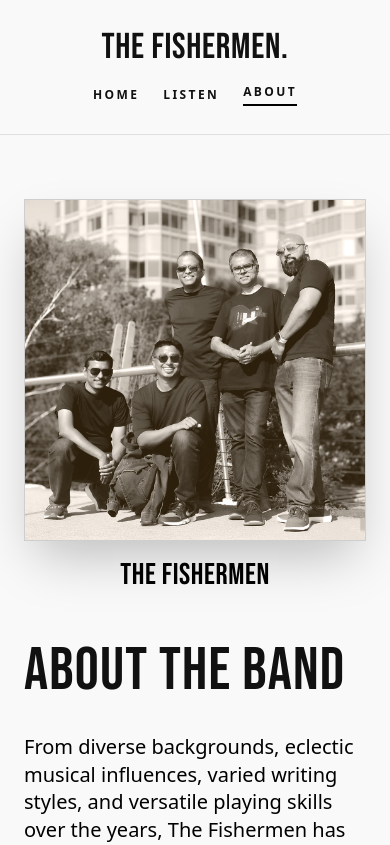
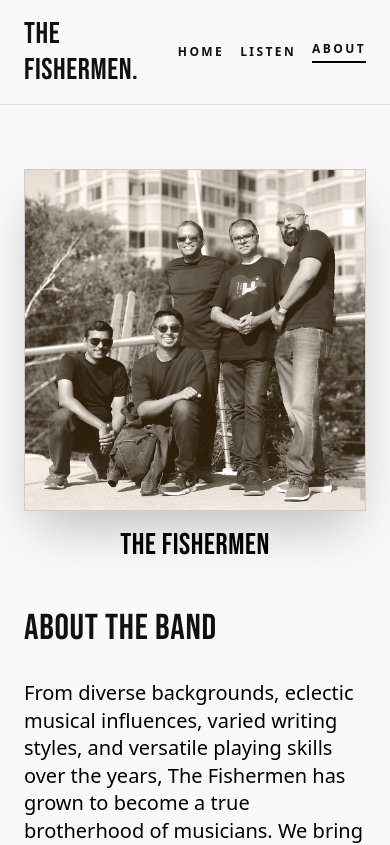
Before and after one commit to levinttgit/fishermen, a Next.js app: page /fishermen/about in a window 390 px wide. Shown: the top 845 px of the page. Built offline with nearby package versions, Linux system fonts and the light colour scheme.

Commit message:
Mobile responsive fixes, smooth scroll, footer icon consistency, metadata update

```diff
--- a/src/app/about/page.tsx
+++ b/src/app/about/page.tsx
@@ -76,12 +76,12 @@ export default function AboutPage() {
   return (
     <div className="min-h-screen bg-[#F9F9F9] text-[#111111] font-sans selection:bg-black selection:text-white">
       {/* Navigation */}
-      <nav className="sticky top-0 z-50 bg-[#F9F9F9]/95 backdrop-blur-md flex flex-col md:flex-row justify-between items-center px-8 py-7 w-full border-b border-black/10 transition-all">
-        <Link href="/" className="font-display text-4xl md:text-5xl tracking-tight mb-4 md:mb-0 hover:opacity-75 transition">
+      <nav className="sticky top-0 z-50 bg-[#F9F9F9]/95 backdrop-blur-md flex justify-between items-center px-6 md:px-8 py-4 md:py-7 w-full border-b border-black/10 transition-all">
+        <Link href="/" className="font-display text-3xl md:text-5xl tracking-tight hover:opacity-75 transition">
           The Fishermen.
         </Link>
-        <div className="flex items-center gap-6 md:gap-8">
-          <div className="flex items-center gap-6 md:gap-8 font-bold text-xs uppercase tracking-[0.2em] text-[#111111]">
+        <div className="flex items-center gap-4 md:gap-8">
+          <div className="flex items-center gap-4 md:gap-8 font-bold text-xs uppercase tracking-[0.2em] text-[#111111]">
             <Link href="/" className="hover:opacity-50 transition">Home</Link>
             <Link href="/#listen" className="hover:opacity-50 transition">Listen</Link>
             <Link href="/about" className="border-b-2 border-black pb-1 hover:opacity-50 transition">About</Link>
@@ -150,7 +150,7 @@ export default function AboutPage() {
 
             {/* About Text */}
             <div className="w-full lg:w-7/12 flex flex-col justify-center">
-              <h1 className="font-display text-6xl md:text-8xl leading-none uppercase mb-8">
+              <h1 className="font-display text-4xl sm:text-6xl md:text-8xl leading-none uppercase mb-8">
                 About The Band
               </h1>
 
@@ -194,7 +194,7 @@ export default function AboutPage() {
             {/* Lineup Header */}
             <div className="mb-20 md:mb-24 border-b border-white/10 pb-10">
               <span className="font-bold tracking-[0.3em] uppercase text-xs text-white/50 mb-3 block">Lineup</span>
-              <h2 className="font-display text-6xl md:text-8xl uppercase leading-none">
+              <h2 className="font-display text-4xl sm:text-6xl md:text-8xl uppercase leading-none">
                 Meet The Members
               </h2>
             </div>
@@ -236,7 +236,7 @@ export default function AboutPage() {
 
                   {/* Member Details & Testimony */}
                   <div className="w-full lg:w-7/12 flex flex-col justify-center">
-                    <h3 className="font-display text-5xl md:text-7xl uppercase leading-none mb-3 tracking-wide">
+                    <h3 className="font-display text-3xl sm:text-5xl md:text-7xl uppercase leading-none mb-3 tracking-wide">
                       {member.name}
                     </h3>
                     <p className="text-sm font-bold uppercase tracking-[0.2em] text-white/70 mb-6 border-b border-white/10 pb-4">
@@ -272,19 +272,24 @@ export default function AboutPage() {
           Casting Sounds and Captivating Souls for His Glory
         </p>
 
-        {/* Footer Social & Streaming Links */}
-        <div className="flex flex-wrap justify-center gap-6 mb-10 text-xs font-bold uppercase tracking-widest text-white/70">
-          {socialLinks.map((item) => (
+        {/* Footer Social Icons */}
+        <div className="flex justify-center gap-3 mb-10">
+          {socialLinks.map((item) => {
+            const Icon = item.icon;
+            return (
               <a
                 key={item.name}
                 href={item.href}
                 target="_blank"
                 rel="noopener noreferrer"
-              className="hover:text-white hover:underline underline-offset-4 transition"
+                aria-label={item.name}
+                title={item.name}
+                className="p-2 border border-white/20 hover:border-white hover:bg-white hover:text-black transition duration-200"
               >
-              {item.name} ↗
+                <Icon />
               </a>
-          ))}
+            );
+          })}
         </div>
         <p className="text-[11px] uppercase tracking-widest text-white/30">
           © 2026 The Fishermen Music. All rights reserved.
--- a/src/app/globals.css
+++ b/src/app/globals.css
@@ -1,4 +1,8 @@
 @import "tailwindcss";
+
+html {
+  scroll-behavior: smooth;
+}
 
 body {
   background: #ffffff;
--- a/src/app/layout.tsx
+++ b/src/app/layout.tsx
@@ -3,7 +3,7 @@ import "./globals.css";
 
 export const metadata: Metadata = {
   title: "The Fishermen | Christian Rock Band",
-  description: "Christian rock combining the timeless energy of Petra with the modern anthemic sound of MercyMe.",
+  description: "The Fishermen — Christian rock bringing authentic worship, bold musicianship, and the living hope of Jesus Christ. Casting Sounds and Captivating Souls for His Glory.",
 };
 
 export default function RootLayout({
--- a/src/app/page.tsx
+++ b/src/app/page.tsx
@@ -13,13 +13,13 @@ export default function Home() {
   return (
     <div className="min-h-screen bg-[#F9F9F9] text-[#111111] font-sans selection:bg-black selection:text-white">
       {/* Sticky Top Navigation */}
-      <nav className="sticky top-0 z-50 bg-[#F9F9F9]/95 backdrop-blur-md flex flex-col md:flex-row justify-between items-center px-8 py-7 w-full border-b border-black/10 transition-all">
-        <Link href="/" className="font-display text-4xl md:text-5xl mb-4 md:mb-0 hover:opacity-75 transition">
+      <nav className="sticky top-0 z-50 bg-[#F9F9F9]/95 backdrop-blur-md flex justify-between items-center px-6 md:px-8 py-4 md:py-7 w-full border-b border-black/10 transition-all">
+        <Link href="/" className="font-display text-3xl md:text-5xl hover:opacity-75 transition">
           The Fishermen.
         </Link>
 
-        <div className="flex items-center gap-6 md:gap-8">
-          <div className="flex gap-6 font-bold text-xs uppercase tracking-[0.2em] text-[#111111]">
+        <div className="flex items-center gap-4 md:gap-8">
+          <div className="flex gap-4 md:gap-6 font-bold text-xs uppercase tracking-[0.2em] text-[#111111]">
             <a href="#listen" className="hover:opacity-50 transition">Listen</a>
             <Link href="/about" className="hover:opacity-50 transition">About</Link>
           </div>
@@ -55,14 +55,14 @@ export default function Home() {
           variants={fadeUp}
           className="px-8 py-12 md:py-20 flex flex-col items-center text-center max-w-7xl mx-auto"
         >
-          <h1 className="font-display text-[7.5rem] sm:text-[10rem] md:text-[14rem] leading-[0.85] mb-10 tracking-tight">
+          <h1 className="font-display text-[4.5rem] sm:text-[7rem] md:text-[10rem] lg:text-[14rem] leading-[0.85] mb-10 tracking-tight">
             Hope <br/> Through <br/> Harmony.
           </h1>
           <p className="text-lg md:text-2xl font-normal text-black/70 max-w-2xl mx-auto mb-12 leading-relaxed">
             Christian rock bringing authentic worship, bold musicianship, and the living hope of Jesus Christ.
           </p>
 
-          <div className="flex flex-col sm:flex-row justify-center gap-4 w-full sm:w-auto mb-16">
+          <div className="flex flex-col sm:flex-row justify-center gap-4 w-full sm:w-auto mb-8">
             <a href="#listen" className="flex items-center justify-center gap-3 bg-[#111111] text-white px-10 py-5 font-bold uppercase tracking-widest text-sm hover:bg-black/80 transition">
               <PlayIcon />
               Watch Video
@@ -87,7 +87,7 @@ export default function Home() {
             <div className="flex flex-col md:flex-row justify-between items-start md:items-end mb-16 gap-8 border-b border-white/10 pb-8">
               <div>
                 <span className="font-bold tracking-[0.3em] uppercase text-xs text-white/50 mb-3 block">Latest Release</span>
-                <h2 className="font-display text-[6rem] md:text-[9rem] leading-none">
+                <h2 className="font-display text-[3.5rem] sm:text-[5rem] md:text-[9rem] leading-none">
                   Listen Now
                 </h2>
               </div>
@@ -143,7 +143,7 @@ export default function Home() {
           className="py-28 md:py-36 px-8 max-w-7xl mx-auto flex flex-col md:flex-row gap-16 md:gap-32 items-start"
         >
           <div className="md:w-1/3">
-            <h2 className="font-display text-[6rem] md:text-[8rem] leading-none mb-8">
+            <h2 className="font-display text-[3.5rem] sm:text-[5rem] md:text-[8rem] leading-none mb-8">
               About <br/> Us.
             </h2>
           </div>
```
Lines whose indentation alone changed are shown as unchanged.
